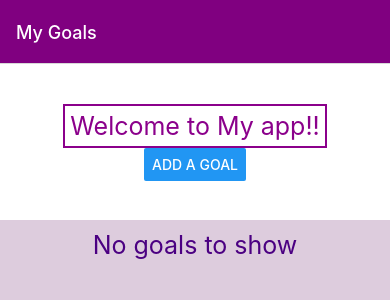
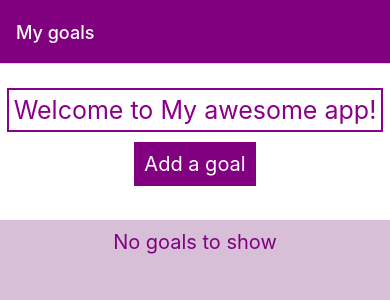
Before and after one commit to YaoyiW27/CS5520, a React Native app: screen /Home in a window 390 px wide. Shown: the top 300 px of the page. Built offline with nearby package versions, Linux system fonts and the light colour scheme.

Commit message:
debugged separator lines changing color function

```diff
--- a/App.js
+++ b/App.js
@@ -1,44 +1,51 @@
+import { StyleSheet, Text, View, Button } from "react-native";
 import React from "react";
 import Home from "./components/Home";
 import GoalDetails from "./components/GoalDetails";
-import PressableButton from "./components/PressableButton";
 import { NavigationContainer } from "@react-navigation/native";
 import { createNativeStackNavigator } from "@react-navigation/native-stack";
-import { Text } from "react-native";
 
 const Stack = createNativeStackNavigator();
-
-const headerOptions = {
-  headerStyle: { backgroundColor: "purple" },
-  headerTintColor: "white",
-};
+// console.log(Stack);
 
 export default function App() {
   return (
     <NavigationContainer>
-      <Stack.Navigator>
+      <Stack.Navigator
+        screenOptions={{
+          headerStyle: { backgroundColor: "purple" },
+          headerTintColor: "white",
+        }}
+      >
         <Stack.Screen
           name="Home"
           component={Home}
           options={{
-            ...headerOptions,
-            title: "My Goals",
+            headerStyle: { backgroundColor: "purple" },
+            headerTintColor: "white",
+            title: "My goals",
           }}
         />
         <Stack.Screen
           name="Details"
           component={GoalDetails}
           options={({ route }) => ({
-            ...headerOptions,
             title: route.params ? route.params.goalData.text : "More Details",
-            headerRight: () => (
-              <PressableButton pressedFunction={() => console.log("warning")}>
-                <Text style={{ color: 'white', fontSize: 16 }}>Warning</Text>
-              </PressableButton>
-            ),
+            headerRight: () => {
+              return (
+                <Button
+                  title="Warning"
+                  onPress={() => {
+                    console.log("warning");
+                  }}
+                />
+              );
+            },
           })}
         />
       </Stack.Navigator>
     </NavigationContainer>
   );
 }
+
+const styles = StyleSheet.create({});
--- a/components/GoalDetails.js
+++ b/components/GoalDetails.js
@@ -1,30 +1,33 @@
 import { Button, StyleSheet, Text, View } from "react-native";
 import React, { useEffect, useState } from "react";
 import PressableButton from "./PressableButton";
-import AntDesign from "@expo/vector-icons/AntDesign";
+import Entypo from '@expo/vector-icons/Entypo';
 
 export default function GoalDetails({ navigation, route }) {
+  // console.log(route.params.goalData);
+
   const [warning, setWarning] = useState(false);
-  function warningHandler() {
+
+  const handleWarning = () => {
     setWarning(true);
-    navigation.setOptions({ title: "Warning!" });
-  }
+    navigation.setOptions({
+      title: "Warning",
+    });
+  };
+
   useEffect(() => {
     navigation.setOptions({
-      headerRight: () => {
-        return (
-          // <Button title="Warning" color="white" onPress={warningHandler} />
-          <PressableButton
-            pressedHandler={warningHandler}
-            componentStyle={{ backgroundColor: "purple" }}
-            pressedStyle={{ opacity: 0.5, backgroundColor: "purple" }}
-          >
-            <AntDesign name="warning" size={24} color="white" />
-          </PressableButton>
-        );
-      },
+      headerRight: () => (
+        <PressableButton
+          onPress={handleWarning}
+          componentStyle={styles.warningStyle}
+          pressedStyle={styles.warningButtonPressed}
+        >
+          <Entypo name="warning" size={24} color="red" />
+        </PressableButton>
+      ),
     });
-  }, []);
+  }, [navigation, handleWarning]);
 
   function moreDetailsHandler() {
     navigation.push("Details");
@@ -38,7 +41,7 @@ export default function GoalDetails({ navigation, route }) {
           id {route.params.goalData.id}
         </Text>
       ) : (
-        <Text style={warning && styles.warningStyle}>More details</Text>
+        <Text style={warning && styles.warningStyle}>More Details</Text>
       )}
       <Button title="More Details" onPress={moreDetailsHandler} />
     </View>
@@ -49,4 +52,8 @@ const styles = StyleSheet.create({
   warningStyle: {
     color: "red",
   },
+
+  warningButtonPressed: {
+    backgroundColor: "yellow",
+  },
 });
--- a/components/GoalItem.js
+++ b/components/GoalItem.js
@@ -1,72 +1,93 @@
-import { StyleSheet, Text, View, Pressable, Alert } from "react-native";
+import { StyleSheet, Text, View, Button, Pressable, Alert } from "react-native";
 import React from "react";
-import MaterialIcons from '@expo/vector-icons/MaterialIcons';
+import PressableButton from "./PressableButton";
+import AntDesign from '@expo/vector-icons/AntDesign';
+import { useNavigation } from "@react-navigation/native";
 
-export default function GoalItem({ goalObj, deleteHandler, navigation, onHighlight, onUnhighlight }) {
+
+export default function GoalItem({ goalObj, deleteHandler, onPressIn, onPressOut }) {
+  const navigation = useNavigation();
   function handleDelete() {
-    console.log("Deleted goal with ID:", goalObj.id);
+    // console.log("deleted");
     deleteHandler(goalObj.id);
   }
 
+  function handlePress() {
+    // pressHandler(goalObj);
+    navigation.navigate("Details", { goalData: goalObj });
+  }
+
   function handleLongPress() {
-    Alert.alert(
-      "Delete Goal",
-      "Are you sure you want to delete this goal?",
-      [
+    Alert.alert("Delete", "Are you sure you want to delete this item?", [
+      {
+        text: "No",
+      },
       {
         text: "Yes",
         onPress: handleDelete,
-          style: "destructive"
-        },
-        {
-          text: "No",
-          style: "cancel"
       }
-      ]
-    );
+    ]);
   }
 
   return (
+    <View style={styles.textContainer}>
       <Pressable
-      style={({ pressed }) => [
-        styles.textContainer,
-        pressed && styles.pressedStyle,
-      ]}
-      onPress={() => {
-        navigation.navigate("Details", { goalData: goalObj });
-        onHighlight();
+        onPress={handlePress}
+        onLongPress={handleLongPress}
+        onPressIn={onPressIn}
+        onPressOut={onPressOut}
+        style={({ pressed }) => {
+          return [styles.horizontalContainer, pressed && styles.pressedStyle];
         }}
-      onPressOut={() => {
-        onUnhighlight();
-      }}
-      onLongPress={handleLongPress}
-      android_ripple={{ color: "purple", borderless: true }}
+        android_ripple={{ color: "red", radius: 20 }}
       >
-      <Text style={styles.text}>{goalObj.text}</Text>
-      <MaterialIcons
-        name="delete-outline"
-        size={24}
-        color="black"
-        onPress={handleLongPress}
-      />
+        <Text style={styles.text} key={goalObj.id}>
+          {goalObj.text}
+        </Text>
+        {/* <Button title="X" color="gray" onPress={handleDelete} /> */}
+        {/* <Button title="i" onPress={()=>{navigation.navigate("Details", { goalData: goalObj })}} /> */}
+        <PressableButton
+          componentStyle={styles.deleteButton}
+          onPress={handleDelete}
+          pressedStyle={styles.pressedStyle}
+        >
+          {/* <Text style={styles.deleteText}>X</Text> */}
+          <AntDesign name="delete" size={24} color="black" />
+        </PressableButton>
       </Pressable>
+    </View>
   );
 }
 
 const styles = StyleSheet.create({
+  textContainer: {
+    backgroundColor: "darkgray",
+    padding: 5,
+    margin: 10,
+    borderRadius: 5,
+    alignItems: "center",
+  },
   text: {
     color: "purple",
-    padding: 5,
-    fontSize: 30,
+    fontSize: 20,
   },
-  textContainer: {
-    backgroundColor: "#aaa",
-    borderRadius: 5,
-    marginVertical: 20,
+  horizontalContainer: {
     flexDirection: "row",
     alignItems: "center",
+    backgroundColor: "darkgray",
   },
   pressedStyle: {
+    opacity: 0.5,
+    backgroundColor: "darkgray",
+  },
+  deleteButton: {
+    backgroundColor: "darkgray",
+  },
+  deleteText: {
+    color: "white",
+  },
+  pressedStyle: {
+    opacity: 0.5,
     backgroundColor: "blue",
   },
 });
--- a/components/Home.js
+++ b/components/Home.js
@@ -1,79 +1,160 @@
 import { StatusBar } from "expo-status-bar";
 import {
+  StyleSheet,
+  Text,
+  View,
   Button,
   SafeAreaView,
   ScrollView,
-  StyleSheet,
-  Text,
-  View,
   FlatList,
   Alert,
+  Pressable,
 } from "react-native";
 import Header from "./Header";
+import Input from "./Input";
 import { useState } from "react";
-import Input from "./Input";
 import GoalItem from "./GoalItem";
+import PressableButton from "./PressableButton";
 
-export default function Home({ navigation }) {
+export default function Home({ navigation, route }) {
   const [receivedData, setReceivedData] = useState("");
   const [modalVisible, setModalVisible] = useState(false);
   const [goals, setGoals] = useState([]);
-  const appName = "My app!";
 
+  const appName = "My awesome app";
   function handleInputData(data) {
-    let newGoal = { text: data, id: Math.random().toString() }; // Ensure ID is a string
-    setGoals(prevGoals => [...prevGoals, newGoal]);
+    console.log("App.js ", data);
+
+    let newGoal = { text: data, id: Math.random() };
+    setGoals((prevGoals) => {
+      return [...prevGoals, newGoal];
+    });
+
+    setReceivedData(data);
     setModalVisible(false);
   }
 
-  function dismissModal() {
+  function isModalVisible() {
+    setModalVisible(true);
+  }
+
+  function handleCancelInput() {
     setModalVisible(false);
   }
 
-  function handleGoalDelete(deletedId) {
-    setGoals(prevGoals => prevGoals.filter(goalObj => goalObj.id !== deletedId));
+  function handleDelete(deletedId) {
+    // console.log("App.js knows goal is deleted");
+    // const newGoals = goals.filter((goalObj) => {
+    //   return goalObj.id !== deletedId;
+    // });
+    setGoals((prevGoals) => {
+      return prevGoals.filter((goalObj) => {
+        return goalObj.id !== deletedId;
+      });
+    });
   }
 
-  function deleteAll() {
-    Alert.alert("Delete All", "Are you sure you want to delete all goals?", [
-      { text: "Yes", onPress: () => setGoals([]) },
-      { text: "No", style: "cancel" }
+  function deleteAllGoals() {
+    Alert.alert("Delete all", "Are you sure?", [
+      {
+        text: "Yes",
+        onPress: () => {
+          setGoals([]);
+        },
+      },
+      {
+        text: "No",
+        onPress: () => {
+          console.log("Delete cancelled");
+        },
+      },
     ]);
   }
 
-  const renderItem = ({ item, separators }) => (
-    <GoalItem
-      goalObj={item}
-      deleteHandler={handleGoalDelete}
-      navigation={navigation}
-      onHighlight={() => separators.highlight()}
-      onUnhighlight={() => separators.unhighlight()}
-    />
-  );
+  function renderSeparator({ highlighted }) {
+    return (
+      <View
+        style={[
+          styles.seperators,
+          highlighted ? styles.seperatorHighlighted : null,
+        ]}
+      />
+    );
+  }
 
-  const ItemSeparator = ({ highlighted }) => (
-    <View style={{ height: 5, backgroundColor: highlighted ? "purple" : "gray" }} />
-  );
+  // function handleGoalPress(pressGoal) {
+  //   console.log(pressGoal);
+  //   navigation.navigate("Details", { goalData: pressGoal });
+  // }
 
   return (
     <SafeAreaView style={styles.container}>
-      <StatusBar style="auto" />
       <View style={styles.topView}>
-        <Header name={appName} />
-        <Button title="Add a Goal" onPress={() => setModalVisible(true)} />
+        <StatusBar style="auto" />
+        <Header name={appName}>
+          {/* <Text>child 1</Text>
+        <Text>child 2</Text> */}
+        </Header>
+        <PressableButton
+          onPress={isModalVisible}
+          componentStyle={styles.buttonDefault}
+          pressedStyle={styles.buttonPressed}
+        >
+          <Text style={styles.buttonText}>Add a goal</Text>
+        </PressableButton>
+
+        {/* <Button title="Add a Goal" onPress={isModalVisible} /> */}
+        <Input
+          autoFocus={true}
+          inputHandler={handleInputData}
+          modalVisible={modalVisible}
+          cancelHandler={handleCancelInput}
+        />
       </View>
-      <Input textInputFocus={true} inputHandler={handleInputData} isModalVisible={modalVisible} dismissModal={dismissModal} />
       <View style={styles.bottomView}>
         <FlatList
-          ItemSeparatorComponent={ItemSeparator}
-          ListEmptyComponent={<Text style={styles.header}>No goals to show</Text>}
-          ListHeaderComponent={goals.length > 0 ? <Text style={styles.header}>My Goals List</Text> : null}
-          ListFooterComponent={goals.length > 0 ? <Button title="Delete all" onPress={deleteAll} /> : null}
           contentContainerStyle={styles.scrollViewContainer}
+          // ListEmptyComponent={<Text style={styles.text}>No goals to show</Text>}
+          ItemSeparatorComponent={renderSeparator}
+          ListHeaderComponent={() =>
+            goals.length > 0 ? (
+              <Text style={styles.text}>My goals</Text>
+            ) : (
+              <Text style={styles.text}>No goals to show</Text>
+            )
+          }
+          ListFooterComponent={() =>
+            goals.length > 0 ? (
+              <View>
+                <Button title="Delete All" onPress={deleteAllGoals} />
+              </View>
+            ) : null
+          }
           data={goals}
-          renderItem={renderItem}
-          keyExtractor={item => item.id}
+          renderItem={({ item, separators }) => {
+            return (
+              <GoalItem
+                deleteHandler={handleDelete}
+                goalObj={item}
+                onPressIn={() => separators.highlight()}
+                onPressOut={() => separators.unhighlight()}
+              />
+            );
+          }}
         />
+
+        {/* <ScrollView contentContainerStyle={styles.scrollViewContainer}>
+          <Text style={styles.text}>{receivedData}</Text>
+          {goals.map((goalObj) => {
+            return (
+              <View style={styles.textContainer}>
+                <Text style={styles.text} key={goalObj.id}>
+                  {goalObj.text}
+                </Text>
+              </View>
+            );
+          })}
+        </ScrollView>*/}
       </View>
     </SafeAreaView>
   );
@@ -83,20 +164,48 @@ const styles = StyleSheet.create({
   container: {
     flex: 1,
     backgroundColor: "#fff",
+    // alignItems: "center",
     justifyContent: "center",
-  },
-  scrollViewContainer: {
-    alignItems: "center",
   },
   topView: {
     flex: 1,
     alignItems: "center",
     justifyContent: "center",
   },
-  bottomView: { flex: 4, backgroundColor: "#dcd" },
-  header: {
-    color: "indigo",
-    fontSize: 25,
+  bottomView: {
+    flex: 4,
+    backgroundColor: "#d8bfd8",
+    alignItems: "center",
+  },
+  scrollViewContainer: {
+    // alignItems: "center",
+  },
+  text: {
+    color: "purple",
+    fontSize: 20,
     marginTop: 10,
+    alignSelf: "center",
+  },
+  seperators: {
+    height: 4,
+    width: "100%",
+    backgroundColor: "gray",
+    alignSelf: "center",
+  },
+  seperatorHighlighted: {
+    backgroundColor: "purple",
+  },
+  buttonText: {
+    color: "white",
+    fontSize: 20,
+    padding: 5,
+  },
+  buttonDefault: {
+    backgroundColor: "purple",
+    margin: 10,
+    padding: 5,
+  },
+  buttonPressed: {
+    backgroundColor: "blue",
   },
 });
--- a/components/Input.js
+++ b/components/Input.js
@@ -1,97 +1,119 @@
 import {
-  Alert,
+  StyleSheet,
+  Text,
+  View,
+  TextInput,
   Button,
   Modal,
-  StyleSheet,
-  Text,
-  TextInput,
-  View,
+  Alert,
   Image,
 } from "react-native";
-import React, { useState } from "react";
+import React from "react";
+import { useState, useEffect, useRef } from "react";
 
 export default function Input({
-  textInputFocus,
+  autoFocus,
   inputHandler,
-  isModalVisible,
-  dismissModal,
+  modalVisible,
+  cancelHandler,
 }) {
   const [text, setText] = useState("");
-  const [blur, setBlur] = useState(false);
-  const minimumChar = 3;
+  const [message, setMessage] = useState("");
+  const [showCount, setShowCount] = useState(false);
+  const [confirmed, setConfirmed] = useState(false);
+  const inputRef = useRef(null);
+
+  useEffect(() => {
+    if (autoFocus && inputRef.current) {
+      inputRef.current.focus();
+    }
+  }, [autoFocus]);
+
+  useEffect(() => {
+    if (text.length >= 3) {
+      setConfirmed(true);
+    } else {
+      setConfirmed(false);
+    }
+  });
+
   function handleConfirm() {
     // console.log(text);
     inputHandler(text);
     setText("");
   }
+
+  const handleBlur = () => {
+    if (text.length >= 3) {
+      setMessage("Thank you");
+    } else {
+      setMessage("Please type more than 3 characters");
+    }
+    setShowCount(false);
+  };
+
   function handleCancel() {
-    // hide the modal
-    Alert.alert("Cancel", "Are you sure you want to cancel", [
-      { text: "cancel", style: "cancel" },
+    Alert.alert("isCancel", "Do you want to cancel?", [
       {
-        text: "ok",
+        text: "Cancel",
         onPress: () => {
+          console.log("Cancel Pressed");
+        },
+        style: "cancel",
+      },
+      {
+        text: "OK",
+        onPress: () => {
+          cancelHandler();
           setText("");
-          dismissModal();
         },
       },
     ]);
   }
+
   return (
-    <Modal animationType="slide" visible={isModalVisible} transparent={true}>
-      <View style={styles.container}>
-        <View style={styles.modalContainer}>
+    <Modal visible={modalVisible} animationType="slide" transparent={true}>
+      <View style={styles.modalContainer}>
+        <View style={styles.modalContent}>
           <Image
+            style={styles.image}
+            source={require("../assets/target.png")}
+            alt={"Image of a an arrow"}
+          />
+          <Image
+            style={styles.image}
             source={{
               uri: "https://cdn-icons-png.flaticon.com/512/2617/2617812.png",
             }}
-            style={styles.image}
-            alt="Image of a an arrow"
+            alt={"Image of a an arrow"}
           />
-          <Image
-            source={require("../assets/target.png")}
-            style={styles.image}
-            alt="Image of a an arrow"
-          />
-
           <TextInput
-            autoFocus={textInputFocus}
+            style={styles.input}
+            ref={inputRef}
             placeholder="Type something"
-            autoCorrect={true}
             keyboardType="default"
             value={text}
-            style={styles.input}
-            onChangeText={(changedText) => {
+            onChangeText={function (changedText) {
               setText(changedText);
+              setShowCount(changedText.length > 0);
             }}
-            onBlur={() => {
-              setBlur(true);
-            }}
-            onFocus={() => {
-              setBlur(false);
-            }}
+            onBlur={handleBlur}
           />
-
-          {blur ? (
-            text.length >= minimumChar ? (
-              <Text>Thank you</Text>
-            ) : (
-              <Text>Please type more than {minimumChar} characters</Text>
-            )
-          ) : (
-            text && <Text>{text.length}</Text>
+          {showCount && (
+            <Text style={{ color: "gray", marginTop: 5 }}>
+              Character count: {text.length}
+            </Text>
           )}
-          <View style={styles.buttonsRow}>
-            <View style={styles.buttonContainer}>
-              <Button title="Cancel" onPress={handleCancel} />
-            </View>
-            <View style={styles.buttonContainer}>
-              <Button
-                disabled={text.length < minimumChar}
-                title="Confirm"
-                onPress={handleConfirm}
-              />
-            </View>
+          {message && (
+            <Text style={{ color: "gray", marginTop: 5 }}>{message}</Text>
+          )}
+          <View style={styles.button}>
+            <Button onPress={handleCancel} title="Cancel" />
+            <Button
+              onPress={handleConfirm}
+              disabled={!confirmed}
+              title="Confirm"
+            />
           </View>
         </View>
       </View>
@@ -100,27 +122,30 @@ export default function Input({
 }
 
 const styles = StyleSheet.create({
-  container: {
+  modalContainer: {
     flex: 1,
-    // backgroundColor: "white",
     alignItems: "center",
     justifyContent: "center",
   },
-  input: {
-    borderColor: "purple",
-    borderWidth: 2,
-    padding: 5,
-    marginVertical: 10,
+  input: { borderColor: "purple", borderWidth: 2, padding: 5, color: "purple" },
+  button: {
+    flexDirection: "row",
+    justifyContent: "center",
+    width: "80%",
   },
-  modalContainer: {
-    borderRadius: 6,
-    backgroundColor: "#999",
+  modalContent: {
+    backgroundColor: "darkgray",
     alignItems: "center",
+    justifyContent: "center",
+    height: "40%",
+    width: "60%",
+    borderRadius: 20,
+    padding: 10,
+    marginTop: 50,
   },
-  buttonContainer: {
-    width: "30%",
-    margin: 10,
+  image: {
+    width: 100,
+    height: 100,
+    marginBottom: 10,
   },
-  buttonsRow: { flexDirection: "row" },
-  image: { width: 100, height: 100 },
 });
--- a/components/PressableButton.js
+++ b/components/PressableButton.js
@@ -1,32 +1,27 @@
-import { View, Text, Pressable, StyleSheet } from "react-native";
+import { Pressable, StyleSheet, Text, View } from "react-native";
 import React from "react";
 
 export default function PressableButton({
   children,
   componentStyle,
-  pressedHandler,
+  onPress,
   pressedStyle,
 }) {
   return (
     <Pressable
-      onPress={pressedHandler}
+      onPress={onPress}
       style={({ pressed }) => {
-        return [
-          styles.defaultStyle,
-          componentStyle,
-          pressed && styles.defaultPressedStyle,
-          pressed && pressedStyle,
-        ];
+        return [styles.defaultStyle, componentStyle, pressed && pressedStyle];
       }}
     >
       <View>{children}</View>
     </Pressable>
   );
 }
+
 const styles = StyleSheet.create({
-  defaultStyle: { backgroundColor: "beige", padding: 5, borderRadius: 5 },
-  defaultPressedStyle: {
-    backgroundColor: "#a4a",
-    opacity: 0.2,
+  defaultStyle: {
+    margin: 10,
+    padding: 5
   },
 });
```
Lines whose indentation alone changed are shown as unchanged.
